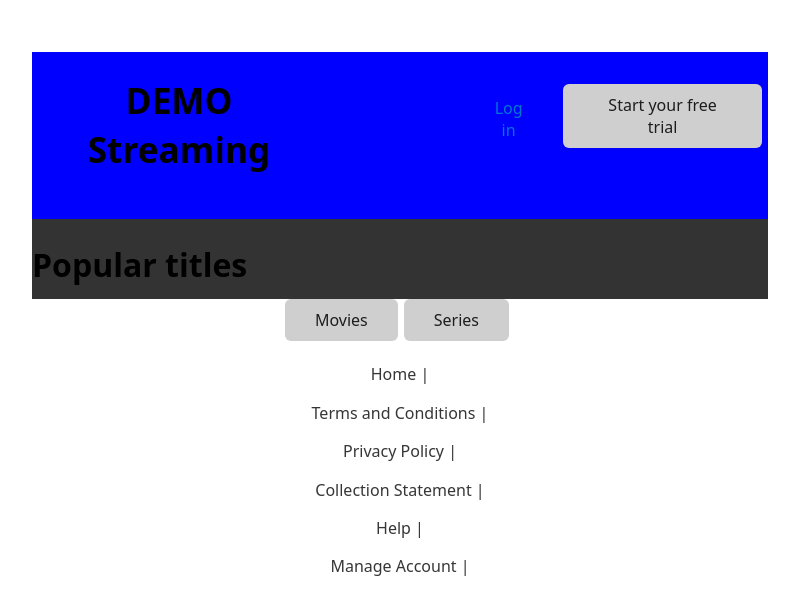
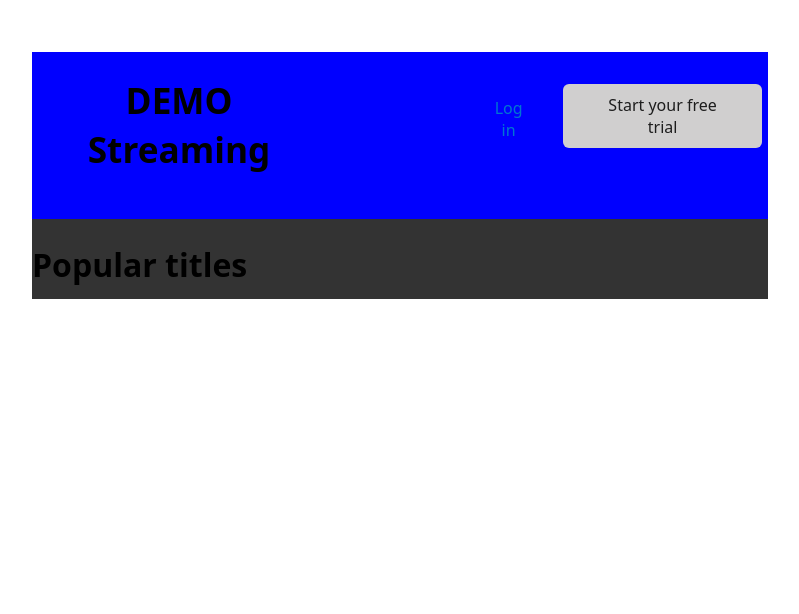
Before and after one commit to MiguelGallegoR/prueba-tecnica, a React (Vite) app: page / in a window 1280 px wide. Shown: the top 614 px of the page, without its empty margins (240-1039 px from the left). Built offline with nearby package versions, Linux system fonts and the light colour scheme.

Commit message:
deleted Home from Header

```diff
--- a/src/components/Header.jsx
+++ b/src/components/Header.jsx
@@ -1,7 +1,5 @@
-import { Footer } from './Footer'
-import { Home } from './Home'
 
-export default function Header ({ handlePageChange }) {
+export default function Header () {
   return (
     <>
       <header>
@@ -18,8 +16,6 @@ export default function Header ({ handlePageChange }) {
           <h2 style={{ textAlign: 'left', fontSize: '2rem' }}>Popular titles</h2>
         </div>
       </header>
-      <Home handlePageChange={handlePageChange} />
-      <Footer />
     </>
   )
 }
```
